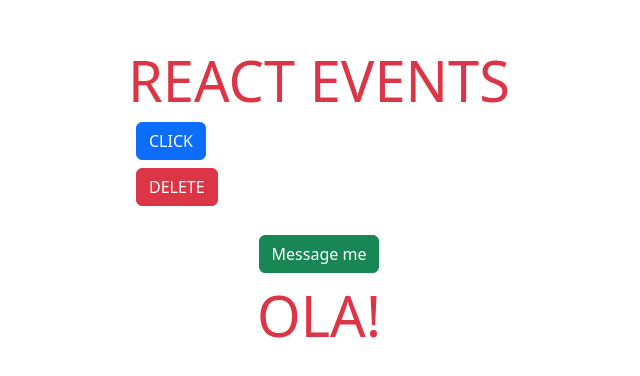
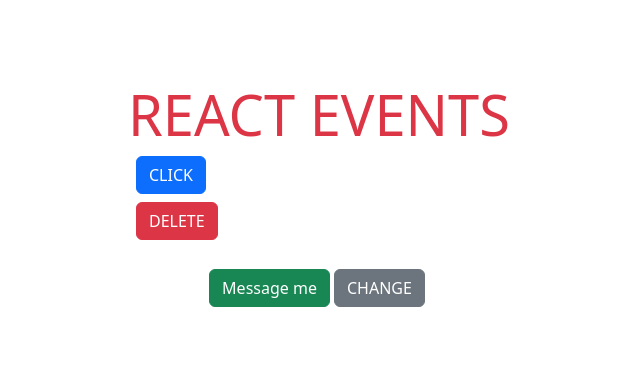
Before and after one commit to ImrenR/FrontEnd-Notebook, a React (Vite) app in the folder events-notes/: page / in a window 1280 px wide. Shown: the part 194-570 px from the top of the page, without its empty margins (321-961 px from the left). Built offline with nearby package versions, Linux system fonts and the light colour scheme.

Commit message:
important notes regarding useStates

```diff
--- a/events-notes/src/components/events/Events.jsx
+++ b/events-notes/src/components/events/Events.jsx
@@ -1,6 +1,8 @@
 import React from 'react'
 
 const Events = () => {
+   let message=""
+
 
   const handleTikla= (event)=> {
     alert("Clicked")
@@ -9,6 +11,11 @@ const Events = () => {
 
 const writeMessage = (msg)=>{
 console.log(msg)
+}
+
+const changeIt = ()=>{
+message = "Hi All!"
+console.log(message)
 }
 
   return (
@@ -22,9 +29,32 @@ console.log(msg)
       {/** 3. Using parameters*/}
 
        <button className="btn btn-success" onClick={()=>writeMessage("Parameter Sent") }>Message me</button>
-       <p>OLA!</p>
+       <button className="btn btn-secondary m-1" onClick={changeIt}>CHANGE</button>
+       <p>{message}</p>
       </div>
   )
 }
 
 export default Events
+
+
+
+
+
+/* Onemli Notlar : */
+//! message console da guncellendigini ancak DOM da guncellenmedigini gorduk : */
+//* Bunun sebebi REACT in aksi belirtilmedigi surece elementleri static : */
+//* olarak kabul etmesinden kaynaklanir */
+
+//* React bunu DOM islemlerini minimize etmek icin yapmaktadir  */
+//* React a hangi elementleri interaktif oldugu belirtilmelidir */
+
+//! React a elementlerin interaktif oldugunu belirtmek icin stateler kullanilir : */
+//! State, elementlerin degisiklik durumlarini tutan nesnelerdir */
+
+//? ReactJS de state leri kullanmak icin 2 ayri component yapisii bulunmaktadir
+//? 1. Hooks (functional Components)
+//? 2. Statefull Classes (classes components)
+
+//? Biz su ana kadar uygulamarimizda Fonksiyonel Componentleri kullandik
+//? Yaygin kullanim fonksiyonel olandir
```
